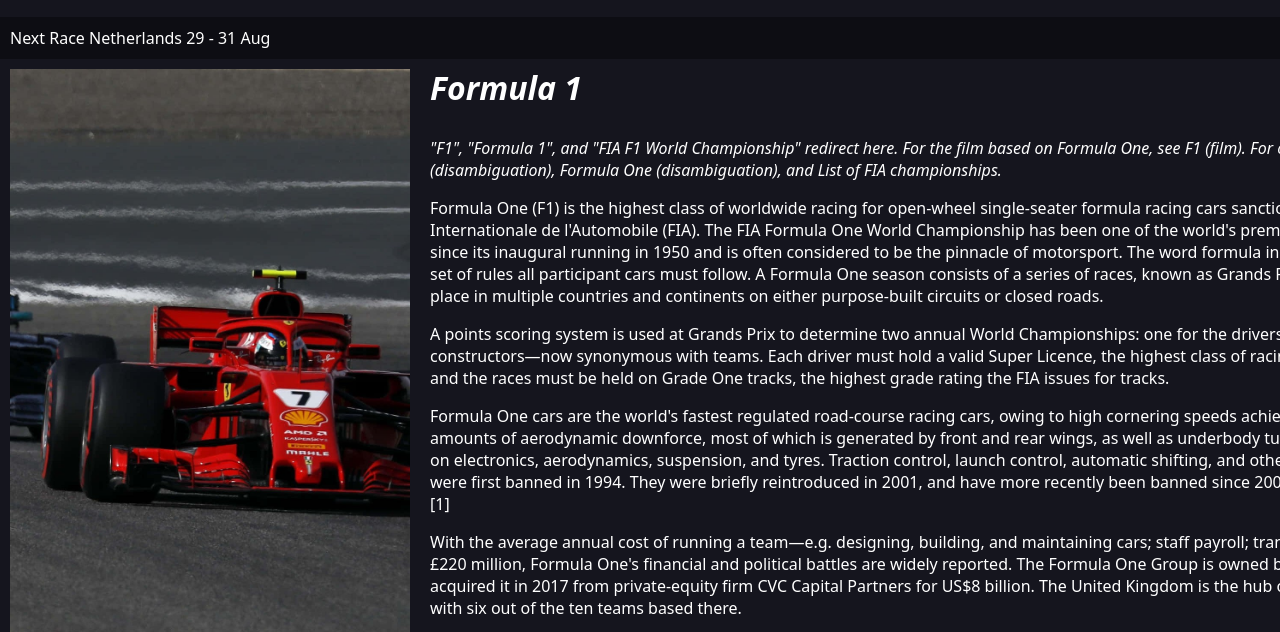
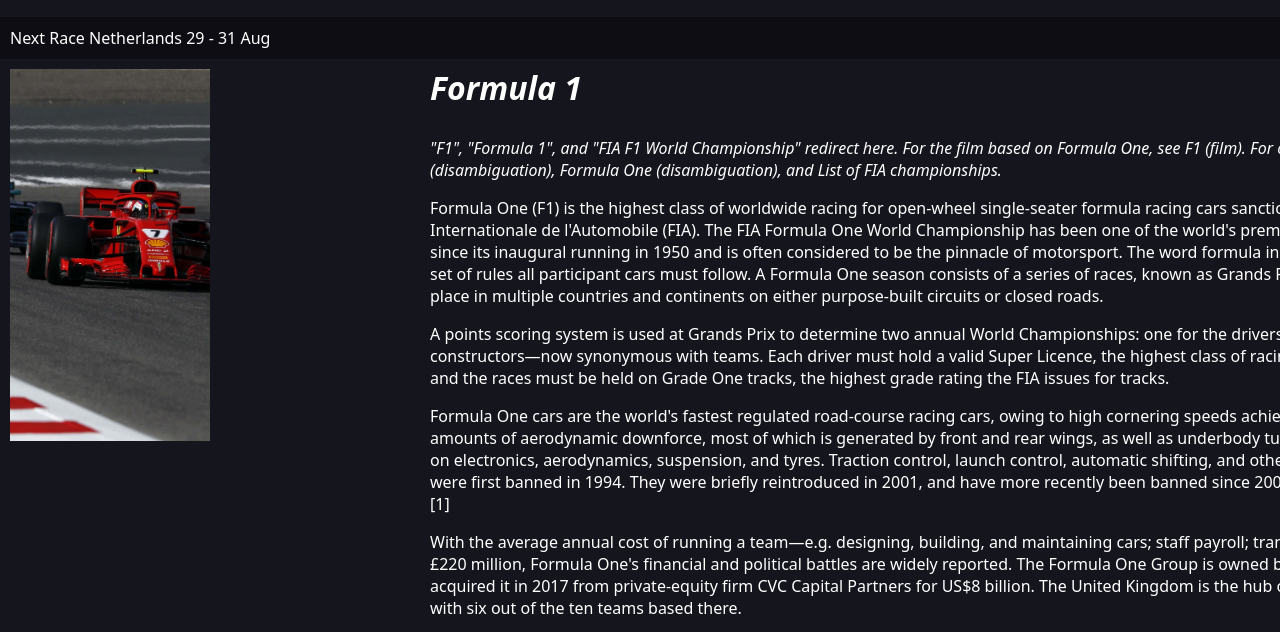
Before and after one commit to Alegator033/Formula-1, a plain HTML site: page index.htm in a window 1280 px wide. Shown: the part 143-775 px from the top of the page. Drawn offline with nearby package versions, Linux system fonts and the light colour scheme.

Commit message:
Update index.htm

```diff
--- a/index.htm
+++ b/index.htm
@@ -83,7 +83,7 @@
 
 			<tr valign="top">
                 <td>
-					<img width="400" src="static/img/pixel-3xl-f1-2018-background-1440-x-2960-xx6tmljv5iprmon3.jpg" alt="reklam" />
+					<img width="200" src="static/img/pixel-3xl-f1-2018-background-1440-x-2960-xx6tmljv5iprmon3.jpg" alt="reklam" />
 				</td>
 				<td>
 					<h2><b><i>Formula 1</i></b></h2><br>
```
